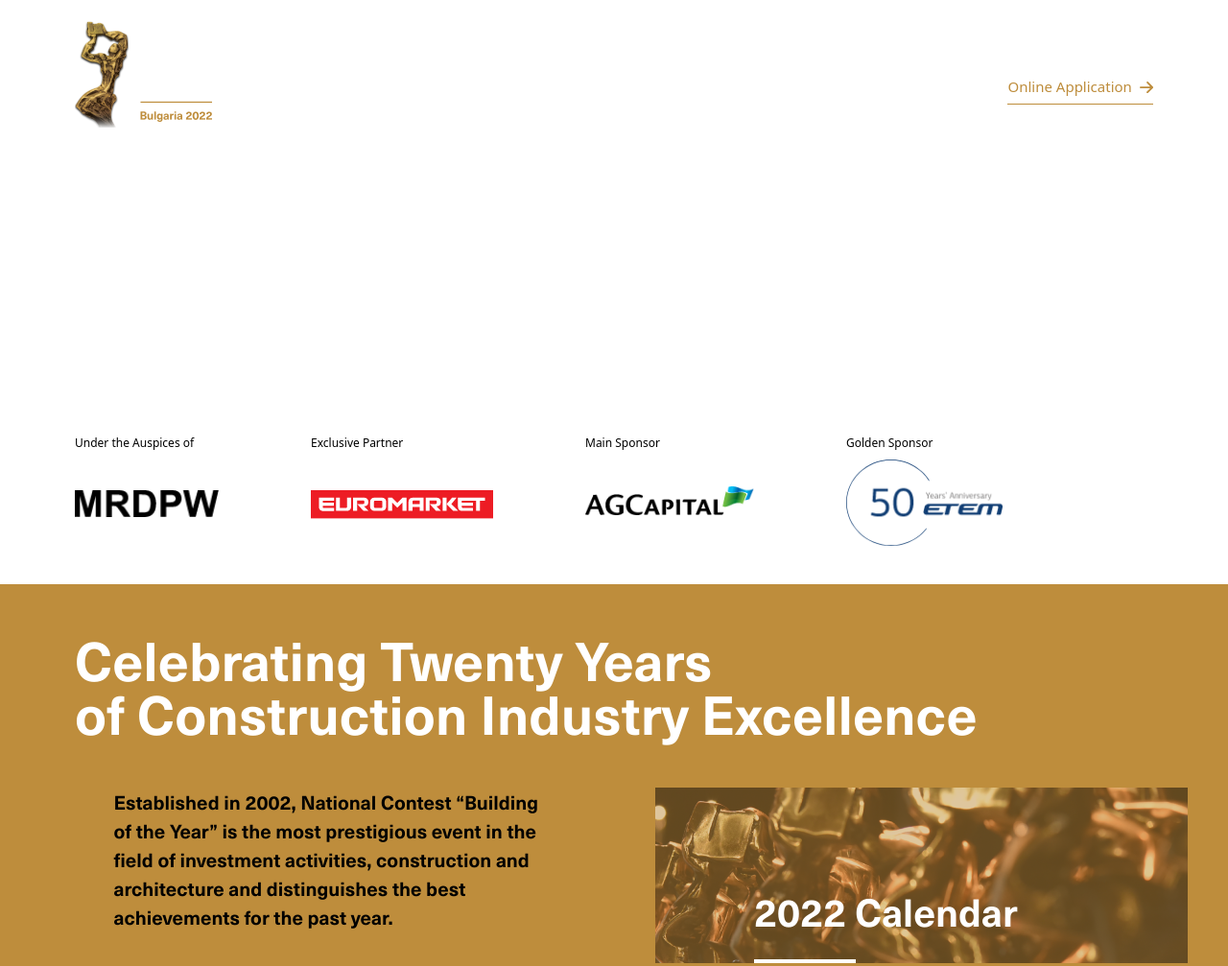
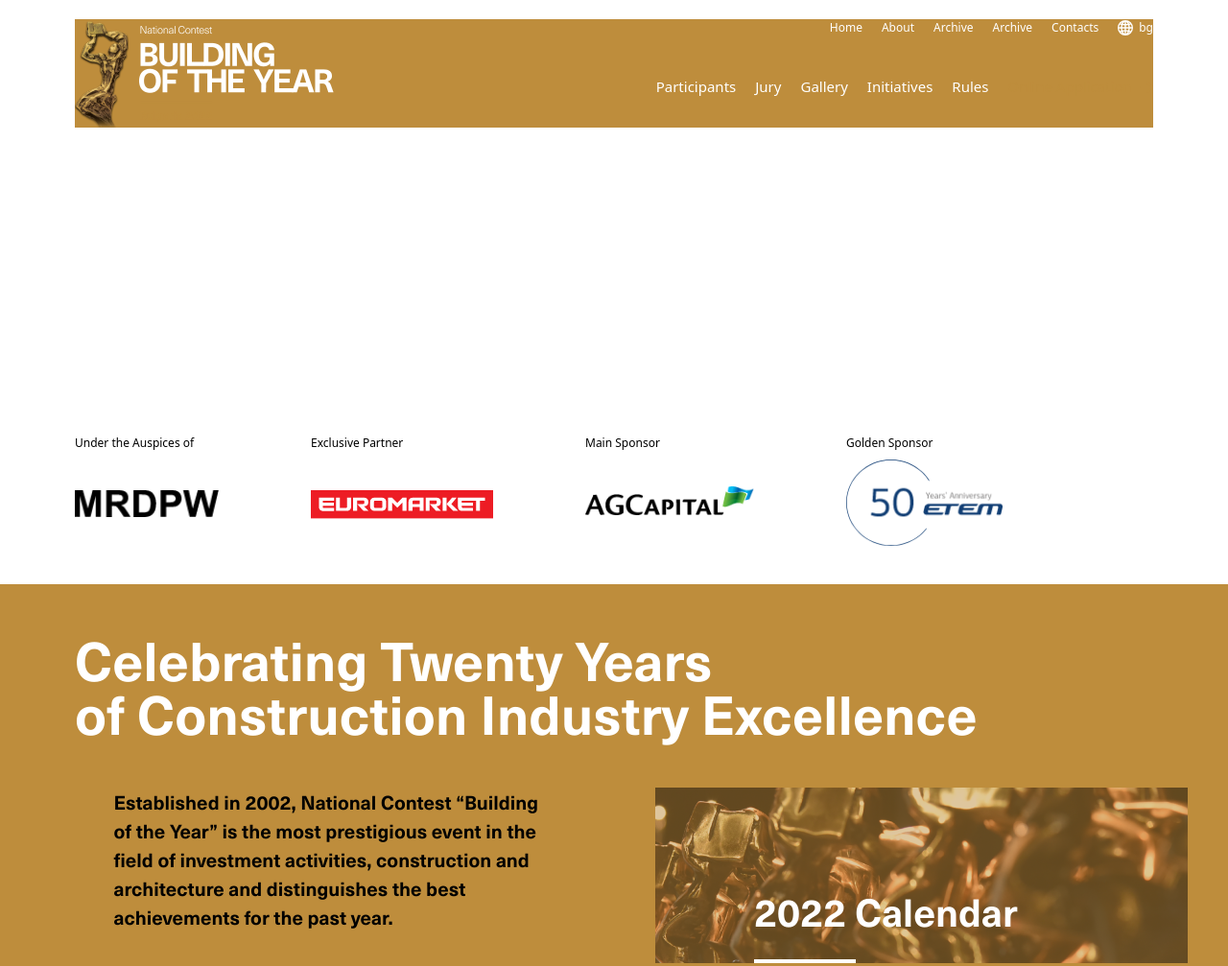
Before and after one commit to kostadindraganov/Building-of-the-Year, a website: page src/home.html in a window 1280 px wide. Shown: the top 1007 px of the page at 96% size. Drawn offline with Linux system fonts and the light colour scheme.

Commit message:
Update home

```diff
--- a/src/home.html
+++ b/src/home.html
@@ -12,7 +12,7 @@
 
     <!-- Header -->
     <header>
-      <nav class="container relative flex flex-row items-start justify-between mt-4 sm:mt-5">
+      <nav class="container relative flex flex-row items-start justify-between mt-4 sm:mt-5 bg-primary">
         <div class="flex items-center sm:w-68 w-56">
           <img src="./assets/logo/logo.png" alt="logo" class="h-full w-full" />
         </div>
```
Also changed, not shown: dist/style.css.
